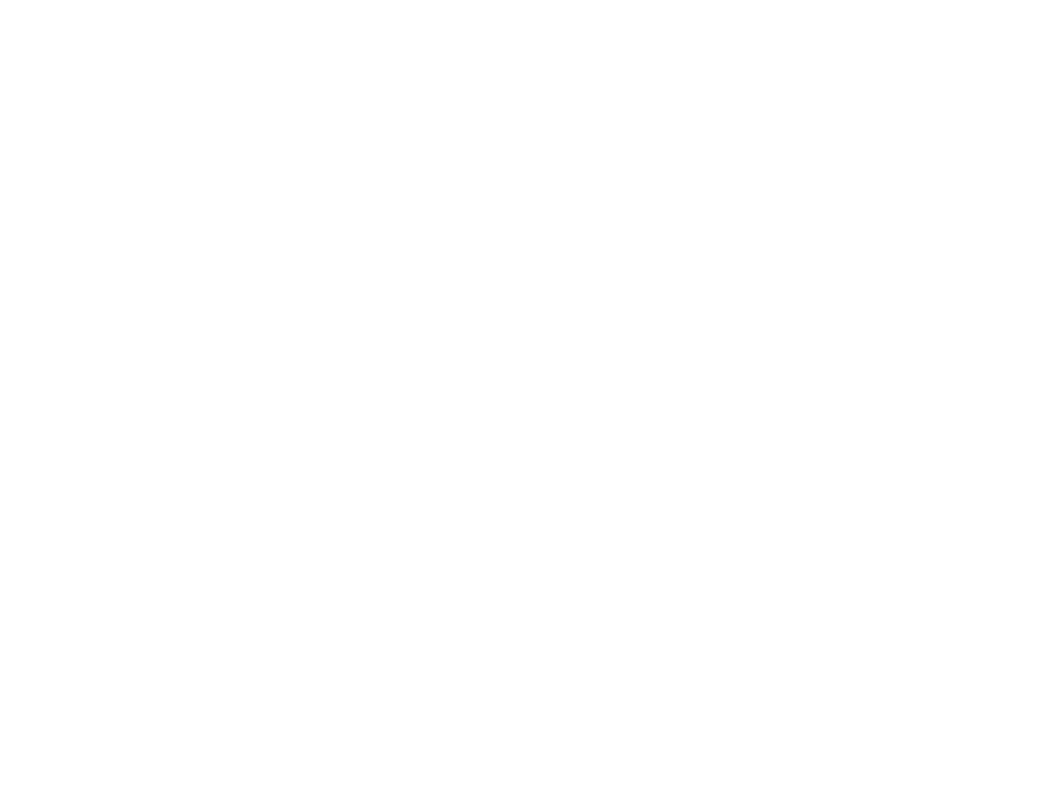
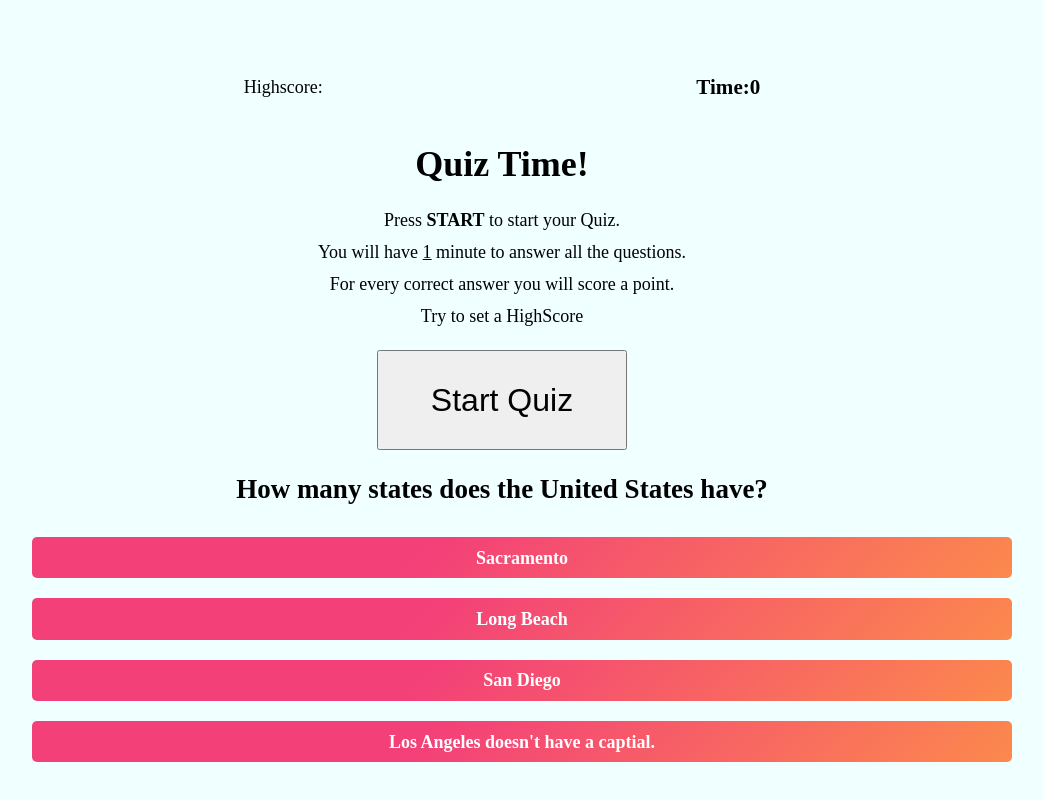
Before and after one commit to YacovKopel/Quizzzy, a plain HTML site: page index.html in a window 1280 px wide. Shown: the whole page, without its empty margins (138-1181 px from the left). Drawn offline with Linux system fonts and the light colour scheme.

Commit message:
added css styling and created function for timer countdown and eventlistener for Start button

```diff
--- a/assets/script.js
+++ b/assets/script.js
@@ -0,0 +1,92 @@
+var display = document.getElementById("section");
+var todoList = document.querySelector("#todo-list");
+var startBtn= document.querySelector(".startbtn")
+var question
+var correctanswer
+var options
+
+var quiz=[{
+    question: "What is the capital of Los Angeles?",
+    correctanswer: "Los Angeles doesn't have a captial.",
+    options:["Sacramento", "Long Beach", "San Diego", "Los Angeles doesn't have a captial."]
+    },
+    {
+    question: "How many states does the United States have?",
+    correctanswer: "50",
+    options: ["40", "13", "50", "3"]
+    }
+    // {
+    // question: "What is the lifespan of killer whales?",
+    // answer: "10-45 years",
+    // },
+    // {
+    // question: "How tall is Mount Everest",
+    // answer: "29,032 ft.",
+    // },
+    // {
+    // question: "Which country invented the Hamburger",
+    // answer: "Germany",
+    // }
+]
+
+function startCountdown (seconds) {
+    let counter = seconds;
+    var timer= document.querySelector(".timer")
+
+    const interval = setInterval(() => {
+        counter--;
+
+        if (counter < 0 ) {
+        clearInterval(interval);
+        timer.textContent=("TIMES UP!");
+        } else{
+            timer.textContent="Timer: "+ counter};
+    }, 1000);
+
+    };
+
+var timer= document.querySelector(".timer")
+
+// starts countdown timer on Start click
+startBtn.addEventListener('click', function(event){
+    event.preventDefault();
+    startCountdown(60);
+
+
+})
+
+
+
+document.querySelector(".ques").textContent= quiz[1].question;
+
+
+var option_length =4
+
+for (let i = 0; i < 1; i++) {
+    var op = quiz[i].options;
+};
+
+for (var i = 0; i < option_length; i++) {
+    var li = document.createElement("li");
+    li.textContent=op[i];
+    todoList.appendChild(li);
+    }
+
+
+// sets timer to 60 seconds
+var timer= document.querySelector(".timer")
+function startCountdown (seconds) {
+    let counter = seconds;
+    var timer= document.querySelector(".timer")
+
+    const interval = setInterval(() => {
+        counter--;
+
+        if (counter < 0 ) {
+        clearInterval(interval);
+        timer.textContent=("TIMES UP!");
+        } else{
+            timer.textContent="Timer: "+ counter};
+    }, 1000);
+
+    };
--- a/assets/styles.css
+++ b/assets/styles.css
@@ -0,0 +1,57 @@
+body{
+    text-align: center;
+    line-height: 2rem;
+    font-size: large;
+    margin-top: 50px;
+    background-color: azure;
+}
+
+header{
+    display: flex;
+    flex-wrap: wrap;
+    flex-direction: row;
+    justify-content: space-evenly;
+    align-items: center;
+}
+
+
+li{
+    margin:10px;
+    color: white;
+    list-style-type: upper-latin;
+    align-items: center;
+    width:80%;
+
+}
+
+/* li:nth-child(odd) { background: rgb(76, 201, 51)}; */
+#todo-list{
+    display: flex;
+    align-items: center;
+    flex-direction: column;
+    flex-wrap: wrap;
+}
+#todo-list li {
+    height: 5ex;
+    background-image: linear-gradient(135deg, #f34079 40%, #fc894d);
+    border: none;
+    border-radius: 5px;
+    font-weight: bold;
+    color: white;
+    cursor: pointer;
+    display: flex;
+    flex-direction: column;
+    flex-wrap: wrap;
+    align-items: center;
+    justify-content: center;
+};
+
+#todo-list:active {
+    box-shadow: 2px 2px 5px #fc894d;
+}
+
+.startbtn{
+    font-size: xx-large;
+    width: 250px;
+    height: 100px;
+}
--- a/index.html
+++ b/index.html
@@ -7,8 +7,24 @@
     <title>Quizzy</title>
     <link rel="stylesheet" href="assets/styles.css">
 </head>
+
+<header>
+    <p class="Highscore">Highscore:</p>
+    <h3 class="timer">Time:0</h3>
+</header>
 <body>
 
+    <h1>Quiz Time!</h1>
+    <p>Press <strong>START</strong> to start your Quiz. <br> You will have <u>1</u> minute to answer all the questions. <br> For every correct answer you will score a point. <br> Try to set a HighScore</p>
+    <button class="startbtn">Start Quiz</button>
+
+    <section>
+        <h2 class="ques"></h2>
+        <ul id="todo-list"></ul>
+    </section>
+
+    <script src="assets/script.js"></script>
+
 </body>
-<link rel="stylesheet" href="assets/script.js">
+
 </html>
```
Also changed, not shown: images/questionmark.jpg (added).
